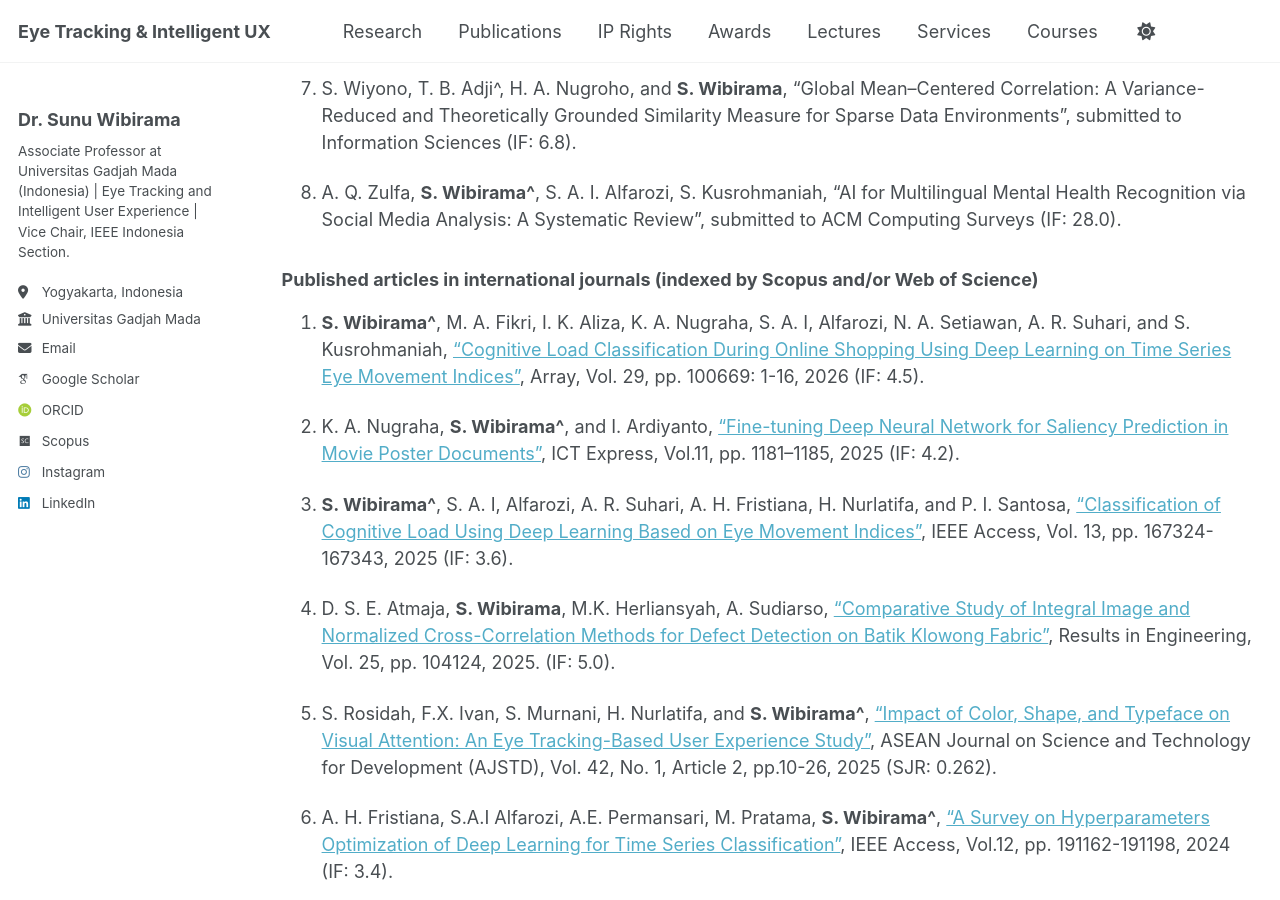
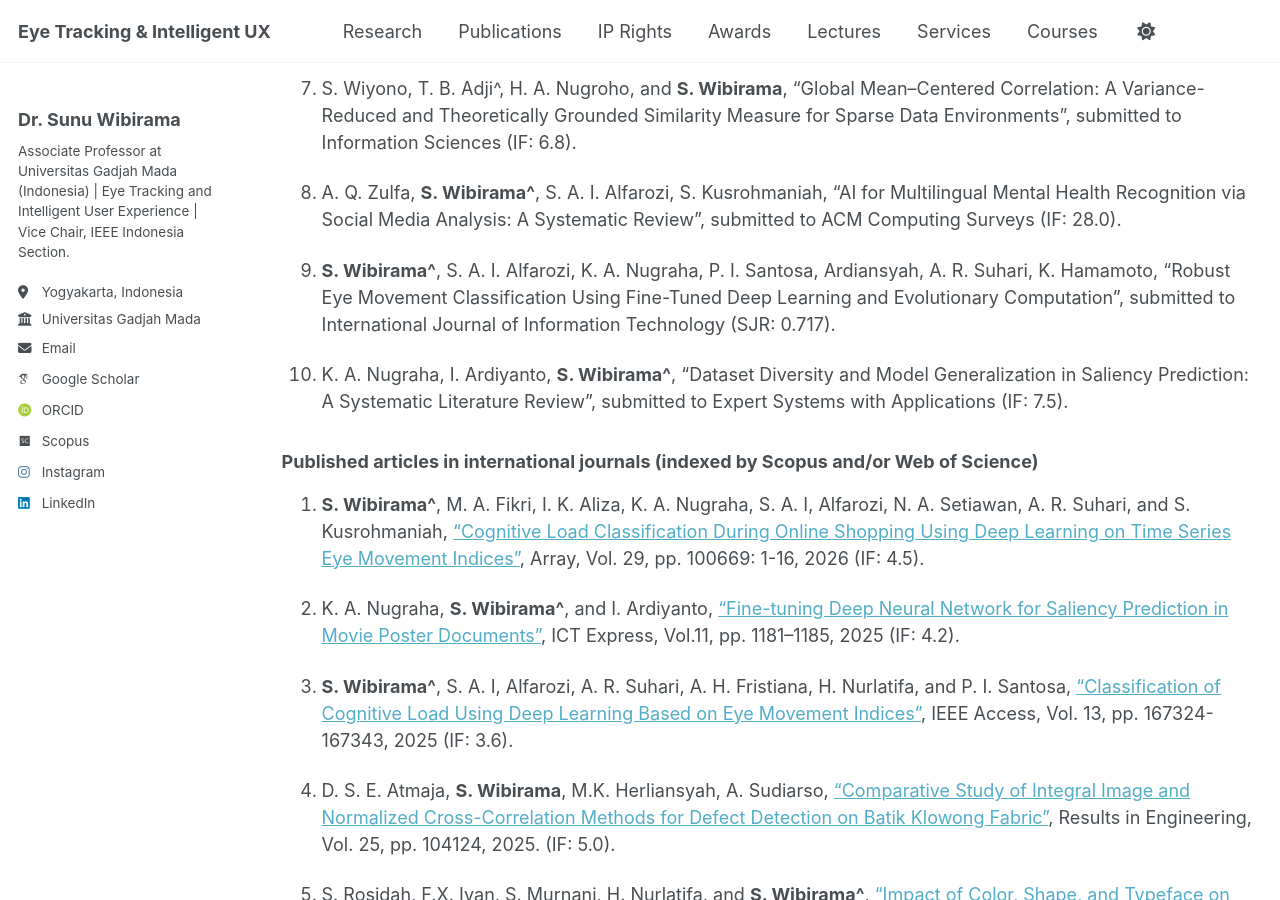
Before and after one commit to wibirama/wibirama.github.io, a Jekyll site: the page built from _pages/allpublications.md, in a window 1280 px wide and 900 px high, scrolled down 1003 px. Built offline with Jekyll 4.4.1, drawn with Linux system fonts in a browser that asks for light colours; emoji names are drawn with the system emoji font; some web fonts are replaced; a script that is not in the unit is left out.

Commit message:
Update allpublications.md

```diff
--- a/_pages/allpublications.md
+++ b/_pages/allpublications.md
@@ -36,6 +36,10 @@ Journal articles
 7. S. Wiyono, T. B. Adji^, H. A. Nugroho, and **S. Wibirama**, "Global Mean–Centered Correlation: A Variance-Reduced and Theoretically Grounded Similarity Measure for Sparse Data Environments", submitted to Information Sciences (IF: 6.8).
 
 8. A. Q. Zulfa, **S. Wibirama^**, S. A. I. Alfarozi, S. Kusrohmaniah, "AI for Multilingual Mental Health Recognition via Social Media Analysis: A Systematic Review", submitted to ACM Computing Surveys (IF: 28.0).
+
+9.  **S. Wibirama^**, S. A. I. Alfarozi, K. A. Nugraha, P. I. Santosa, Ardiansyah, A. R. Suhari, K. Hamamoto, "Robust Eye Movement Classification Using Fine-Tuned Deep Learning and Evolutionary Computation", submitted to International Journal of Information Technology (SJR: 0.717).
+
+10.  K. A. Nugraha, I. Ardiyanto, **S. Wibirama^**, "Dataset Diversity and Model Generalization in Saliency Prediction: A Systematic Literature Review", submitted to Expert Systems with Applications (IF: 7.5).
 
 
 ### Published articles in international journals (indexed by Scopus and/or Web of Science)
```
